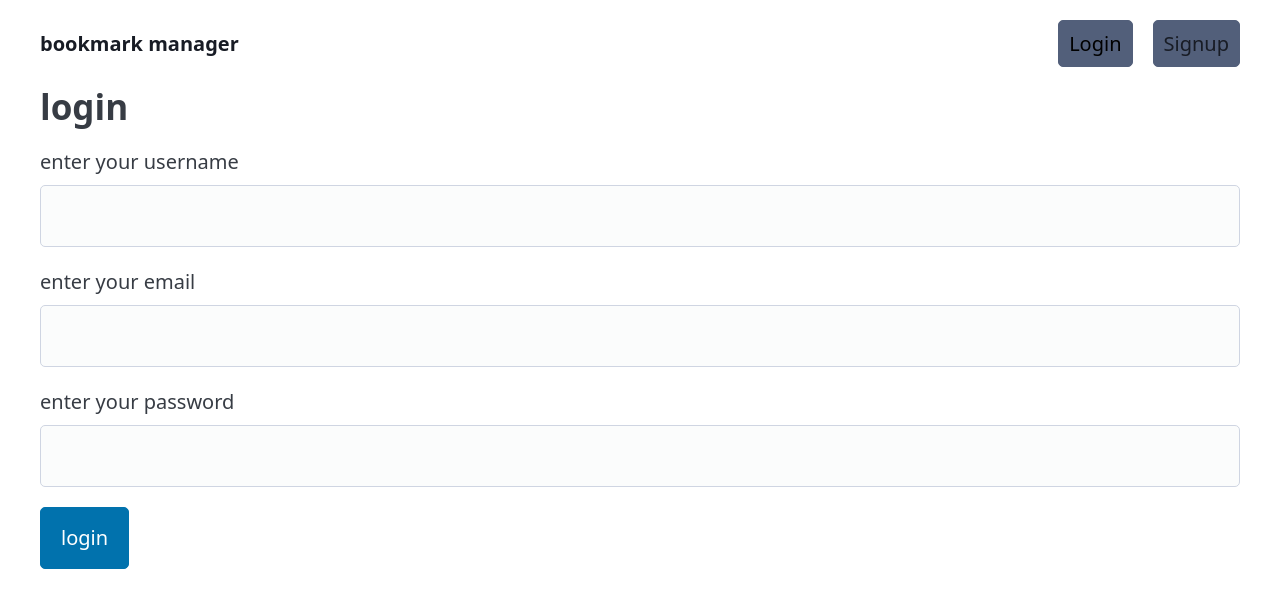
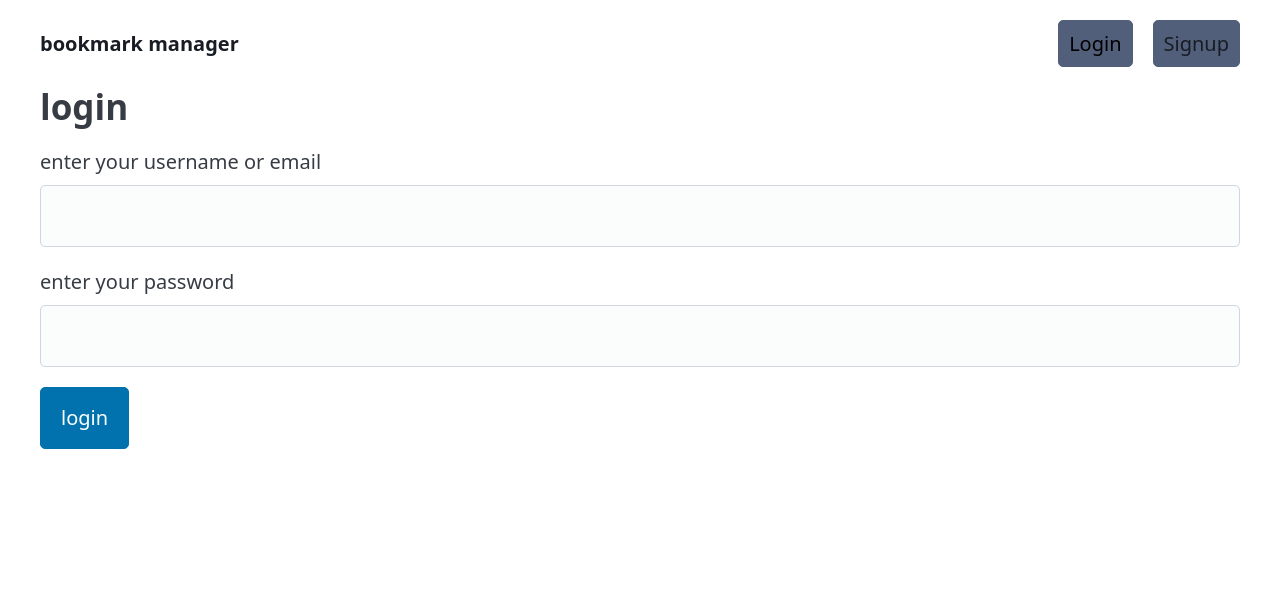
Before and after one commit to aboodJS/bookmark-manager-frontend, a Vue app: page /login in a window 1280 px wide. Shown: the top 608 px of the page. Built offline with nearby package versions, Linux system fonts and the light colour scheme.

Commit message:
made the login screen semi-functional

```diff
--- a/src/components/authForm.vue
+++ b/src/components/authForm.vue
@@ -32,6 +32,16 @@ async function sendForm() {
       sorry, we encountered an error
     </article>
     <article v-else-if="err === false">{{ title }} complete</article>
+    <div v-if="props.title === 'login'">
+      <label for="username_or_pass">enter your username or email</label
+      ><input
+        required="true"
+        v-model="chosen_name"
+        name="username_or_pass"
+        type="text"
+      />
+    </div>
+    <div v-else>
       <div>
         <label for="username">enter your username</label
         ><input
@@ -45,6 +55,8 @@ async function sendForm() {
         <label for="email">enter your email</label
         ><input required="true" v-model="user_mail" name="email" type="email" />
       </div>
+    </div>
+
     <div>
       <label for="password">enter your password</label
       ><input
```
Lines whose indentation alone changed are shown as unchanged.
